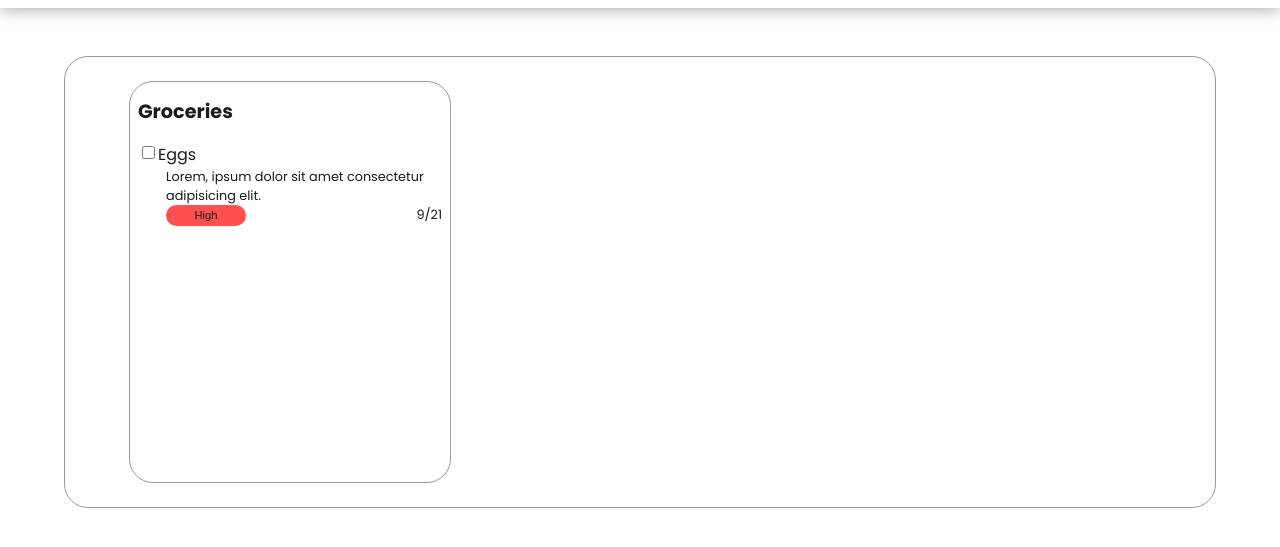
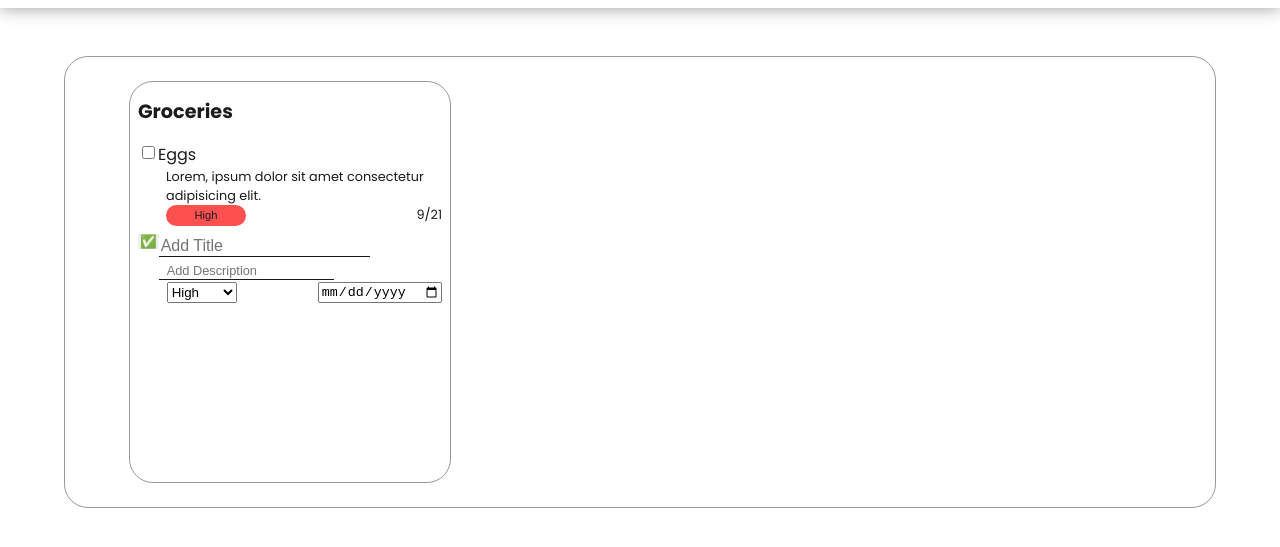
Before and after one commit to SherwinDistor/odin-todo-list, a website built with webpack: page src/template.html in a window 1280 px wide. Shown: the part 85-632 px from the top of the page. Built offline with nearby package versions, Linux system fonts and the light colour scheme.

Commit message:
Add new list item feature

```diff
--- /dev/null
+++ b/src/add-new-list-item.js
@@ -0,0 +1,73 @@
+import { ListItem } from './create-list-item';
+
+function listAdder() {
+    const liAdder = document.createElement('li');
+    const formWrap = document.createElement('form');
+
+    const addBtn = document.createElement('button');
+    addBtn.textContent = '✅';
+    addBtn.addEventListener('click', inputGetter);
+    addBtn.classList = 'add-btn';
+
+    const listInfoDiv = document.createElement('div');
+
+    const titleInput = document.createElement('input');
+    titleInput.classList.add('list-item-title', 'adder');
+    titleInput.placeholder = 'Add Title';
+    titleInput.id = 'input-title';
+    const descriptionInput = document.createElement('input');
+    descriptionInput.classList.add('list-item-description', 'adder');
+    descriptionInput.placeholder = 'Add Description';
+    descriptionInput.id = 'input-description';
+    const listFooterDiv = document.createElement('div');
+    listFooterDiv.classList = 'list-footer';
+
+    const priorityDropdown = document.createElement('select');
+    priorityDropdown.id = 'priority-dropdown';
+    const highOption = document.createElement('option');
+    highOption.textContent = 'High';
+    highOption.value = 'high';
+    const mediumOption = document.createElement('option');
+    mediumOption.textContent = 'Medium';
+    mediumOption.value = 'medium';
+    const lowOption = document.createElement('option');
+    lowOption.textContent = 'Low';
+    lowOption.value = 'low';
+
+    const dueDate = document.createElement('input');
+    dueDate.type = 'date';
+    dueDate.id = 'due-date';
+
+    priorityDropdown.appendChild(highOption);
+    priorityDropdown.appendChild(mediumOption);
+    priorityDropdown.appendChild(lowOption);
+
+    listFooterDiv.appendChild(priorityDropdown);
+    listFooterDiv.appendChild(dueDate);
+
+    listInfoDiv.appendChild(titleInput);
+    listInfoDiv.appendChild(descriptionInput);
+    listInfoDiv.appendChild(listFooterDiv);
+
+    formWrap.appendChild(addBtn);
+    formWrap.appendChild(listInfoDiv);
+
+    liAdder.appendChild(formWrap);
+
+    return liAdder;
+}
+
+function inputGetter(event) {
+    event.preventDefault();
+    const title = document.getElementById('input-title').value;
+    const description = document.getElementById('input-description').value;
+    const priority = document.getElementById('priority-dropdown').value;
+    const dueDate = document.getElementById('due-date').value;
+
+    console.log(title, description, priority, dueDate);
+
+    const newItem = new ListItem(title, description, dueDate, priority);
+    console.log(newItem);
+}
+
+export { listAdder };
--- a/src/load-home.js
+++ b/src/load-home.js
@@ -1,3 +1,5 @@
+import { listAdder } from './add-new-list-item';
+
 function loadHeader() {
     const header = document.createElement('header');
     header.classList = 'wrap';
@@ -28,13 +30,6 @@ function loadMain() {
     main.appendChild(projectContainer);
 
     return main;
-}
-
-function newListItem() {
-    const newListItem = document.createElement('div');
-    newListItem.classList = 'new-list-item';
-
-    return newListItem;
 }
 
 // Example list item
@@ -74,8 +69,8 @@ function loadList() {
     dueDate.classList = 'due-date';
     dueDate.textContent = '9/21';
 
-    const newListItem = document.createElement('div');
-    newListItem.classList = 'new-list-item';
+    // const newListItem = document.createElement('div');
+    // newListItem.classList = 'new-list-item';
 
     listFooter.appendChild(priorityBtn);
     listFooter.appendChild(dueDate);
@@ -89,8 +84,11 @@ function loadList() {
 
     listItems.appendChild(listItem);
 
+    listItems.appendChild(listAdder());
+
     list.appendChild(listHeader);
     list.appendChild(listItems);
+
     // list.appendChild(newListItem());
 
     return list;
--- a/src/styles.css
+++ b/src/styles.css
@@ -87,7 +87,8 @@ ul {
     padding-right: 0.5rem;
 }
 
-li {
+li,
+form {
     display: flex;
     align-items: start;
     margin-bottom: 0.5rem;
@@ -138,3 +139,13 @@ p {
 .due-date {
     font-size: 0.8rem;
 }
+
+.adder {
+    border: none;
+    border-bottom: 1px solid var(--color-black);
+}
+
+.add-btn {
+    border: none;
+    padding: 0px 2px;
+}
```
